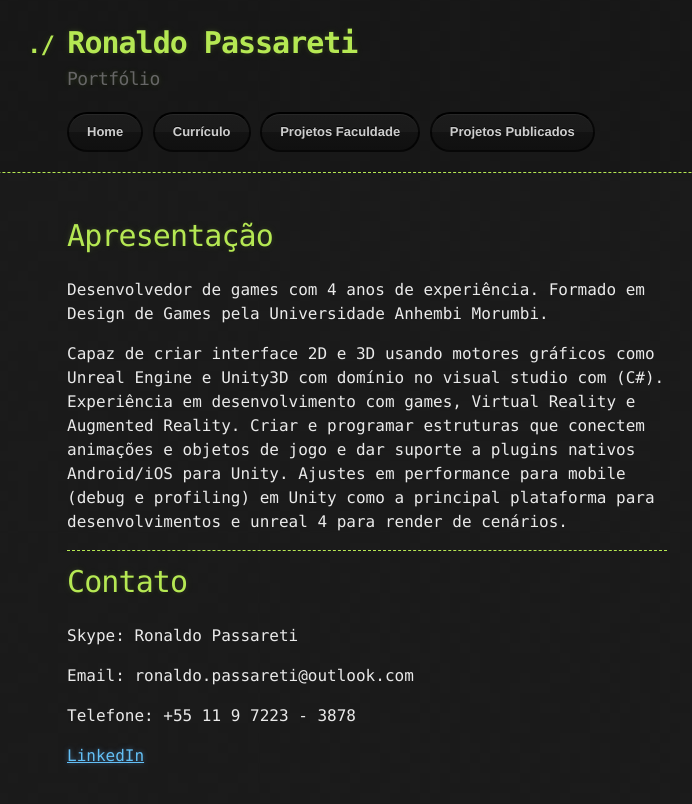
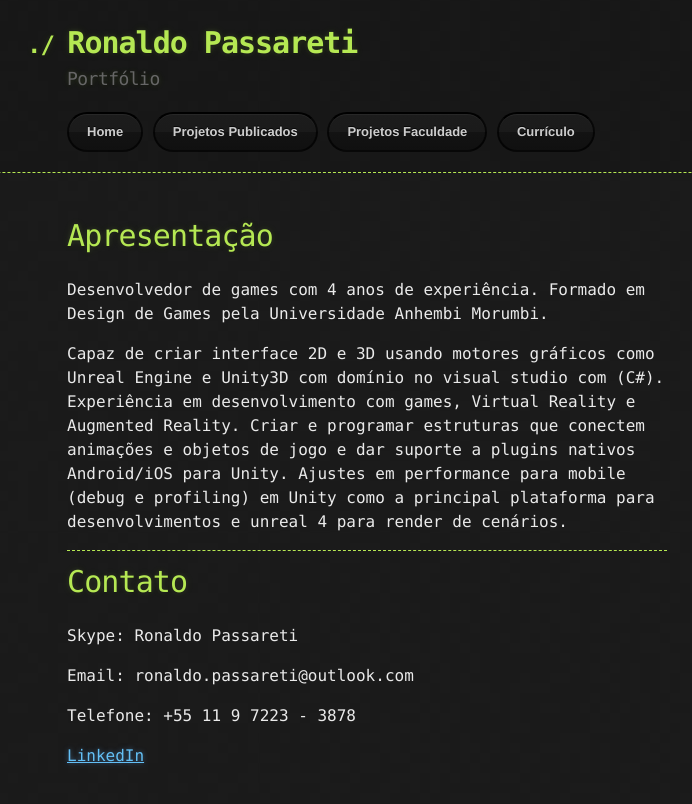
Before and after one commit to rpassareti/rpassareti.github.io, a Jekyll site: the page built from index.md, in a window 1280 px wide. Shown: the top 804 px of the page, without its empty margins (273-965 px from the left). Built offline with Jekyll 4.4.1, drawn with Linux system fonts in a browser that asks for light colours; our own code applies the rules of GitHub Pages for plain Markdown files.

Commit message:
Update default.html

```diff
--- a/_layouts/default.html
+++ b/_layouts/default.html
@@ -15,9 +15,9 @@
         <h2>{{ site.description | default: site.github.project_tagline }}</h2>
 
         <a href=" https://rpassareti.github.io/ " class="btn">Home</a>
+        <a href=" https://rpassareti.github.io/projpubl " class="btn">Projetos Publicados</a>
+        <a href=" https://rpassareti.github.io/projfacul " class="btn">Projetos Faculdade</a>
         <a href=" https://rpassareti.github.io/curriculo " class="btn">Currículo</a>
-        <a href=" https://rpassareti.github.io/projfacul " class="btn">Projetos Faculdade</a>
-        <a href=" https://rpassareti.github.io/projpubl " class="btn">Projetos Publicados</a>
 
       </div>
     </header>
```
